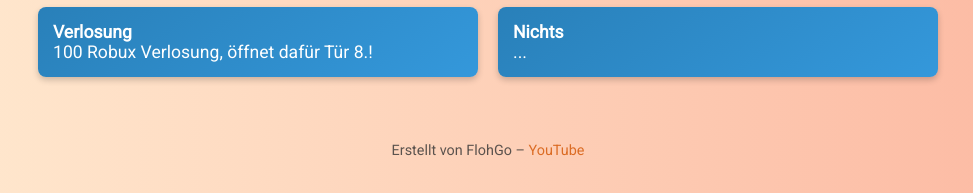
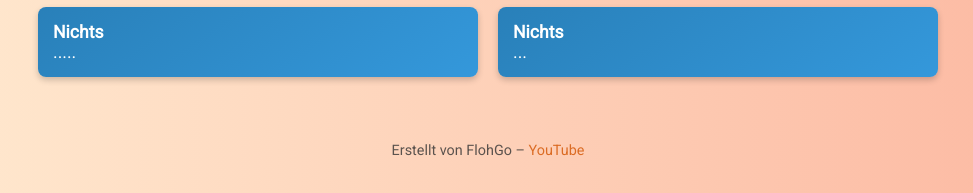
Before and after one commit to apple-is/Adventskalender, a plain HTML site: page index.html in a window 1280 px wide. Shown: the part 749-942 px from the top of the page, without its empty margins (152-1125 px from the left). Drawn offline with nearby package versions, Linux system fonts and the light colour scheme.

Commit message:
Am 8 Roblox Event beendet

```diff
--- a/index.html
+++ b/index.html
@@ -206,7 +206,7 @@
         <div class="door" id="door-8" onclick="openDoor(this, 8)">
             <div class="door-inner">
                 <div class="door-front">8</div>
-                <div class="door-back">„SCHNELl - Schreibe "FlohGo“ auf DISCORD an um deine 100 Robux zubekommen!</div>
+                <div class="door-back">„FlohGo mag dich!</div>
             </div>
         </div>
         <div class="door" id="door-9" onclick="openDoor(this, 9)">
@@ -325,8 +325,8 @@
 
     <div class="events">
         <div class="event">
-            <strong>Verlosung</strong><br>
-            100 Robux Verlosung, öffnet dafür Tür 8.!
+            <strong>Nichts</strong><br>
+            .....
         </div>
         <div class="event">
             <strong>Nichts</strong><br>
```
